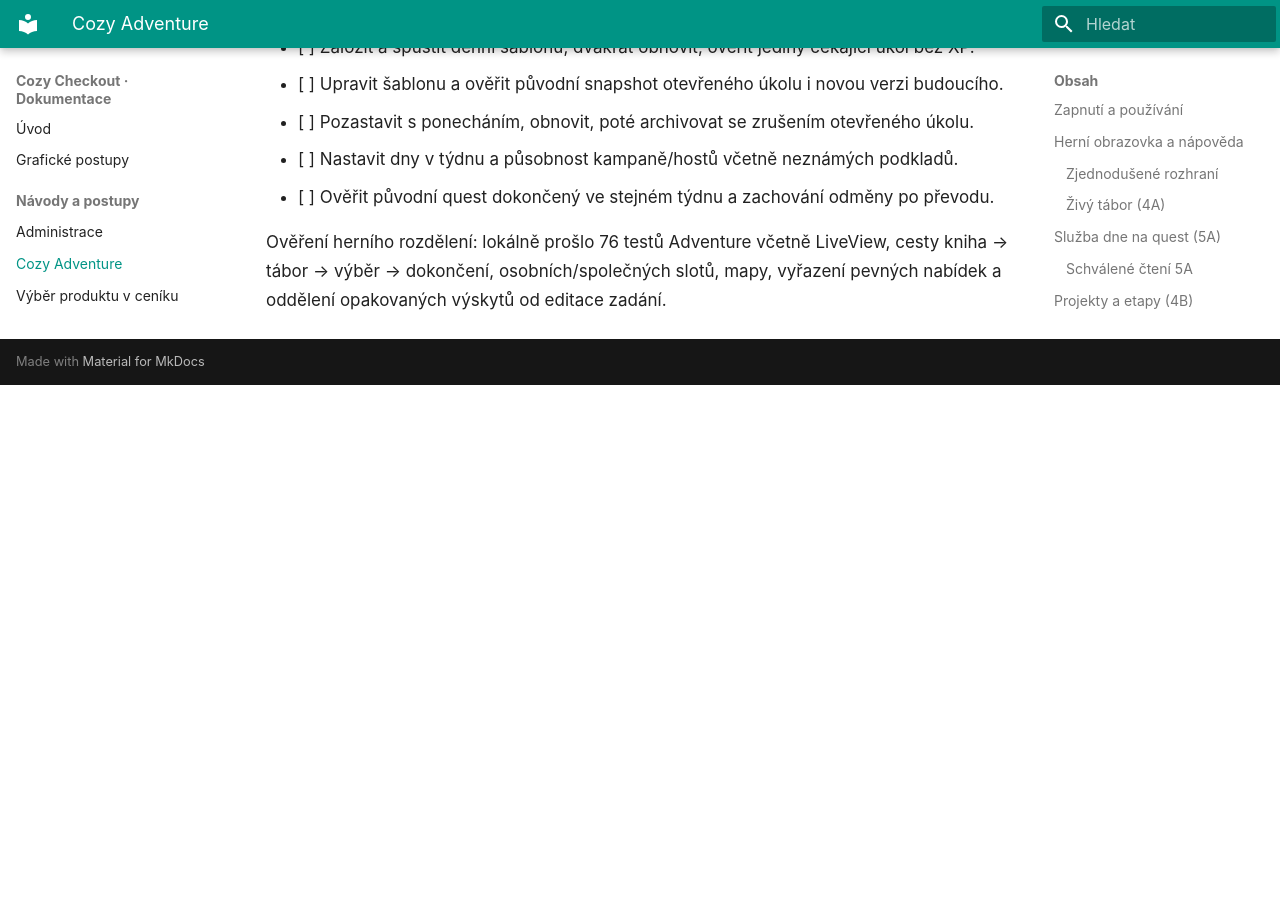
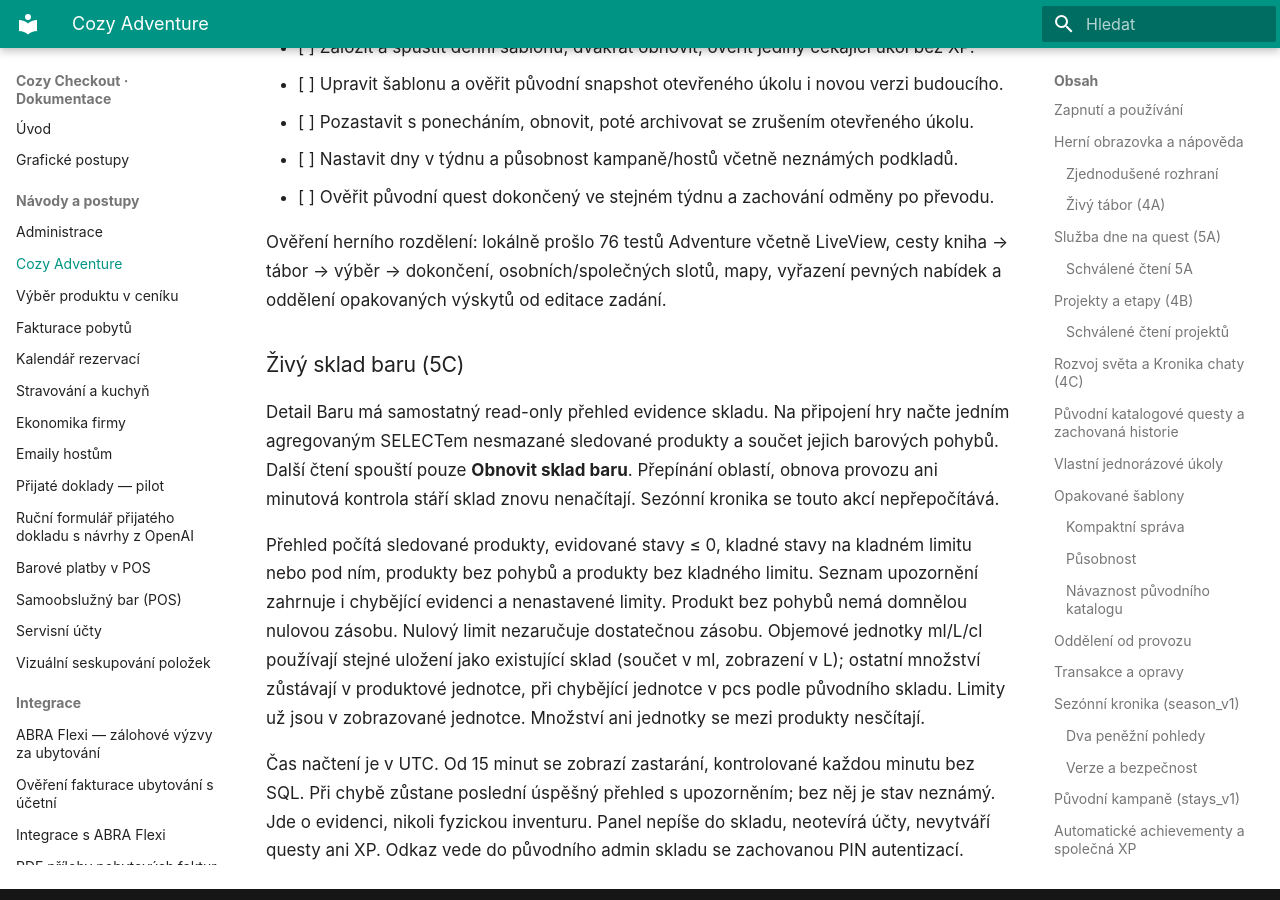
Before and after one commit to michalhorcic/cozy-checkout, an MkDocs documentation site: the page built from docs/features/ADVENTURE.md, in a window 1280 px wide and 900 px high, scrolled down 24191 px. Built offline with MkDocs 1.6.1 and Material for MkDocs 9.7.7, drawn with Linux system fonts in a browser that asks for light colours; before the commit the page ends 24576 px from its top, so only the background shows below that.

Commit message:
Add isolated read-only Adventure bar stock panel

```diff
--- a/docs/features/ADVENTURE.md
+++ b/docs/features/ADVENTURE.md
@@ -843,3 +843,26 @@
 Ověření herního rozdělení: lokálně prošlo 76 testů Adventure včetně LiveView,
 cesty kniha → tábor → výběr → dokončení, osobních/společných slotů, mapy,
 vyřazení pevných nabídek a oddělení opakovaných výskytů od editace zadání.
+
+### Živý sklad baru (5C)
+
+Detail Baru má samostatný read-only přehled evidence skladu. Na připojení hry
+načte jedním agregovaným SELECTem nesmazané sledované produkty a součet jejich
+barových pohybů. Další čtení spouští pouze **Obnovit sklad baru**. Přepínání oblastí,
+obnova provozu ani minutová kontrola stáří sklad znovu nenačítají. Sezónní kronika
+se touto akcí nepřepočítává.
+
+Přehled počítá sledované produkty, evidované stavy ≤ 0, kladné stavy na kladném
+limitu nebo pod ním, produkty bez pohybů a produkty bez kladného limitu.
+Seznam upozornění zahrnuje i chybějící evidenci a nenastavené limity. Produkt bez
+pohybů nemá domnělou nulovou zásobu. Nulový limit nezaručuje dostatečnou zásobu.
+Objemové jednotky ml/L/cl používají stejné uložení jako existující sklad
+(součet v ml, zobrazení v L); ostatní množství zůstávají v produktové jednotce,
+při chybějící jednotce v pcs podle původního skladu. Limity už jsou v zobrazované
+jednotce. Množství ani jednotky se mezi produkty nesčítají.
+
+Čas načtení je v UTC. Od 15 minut se zobrazí zastarání, kontrolované každou minutu
+bez SQL. Při chybě zůstane poslední úspěšný přehled s upozorněním; bez něj je stav
+neznámý. Jde o evidenci, nikoli fyzickou inventuru. Panel nepíše do skladu,
+neotevírá účty, nevytváří questy ani XP. Odkaz vede do původního admin skladu
+se zachovanou PIN autentizací.
```
Also changed, not shown: docs/plans/2026-11-12-adventure-todos-a-prehled-sezony.md (+16 -0 lines), 6 other files.
